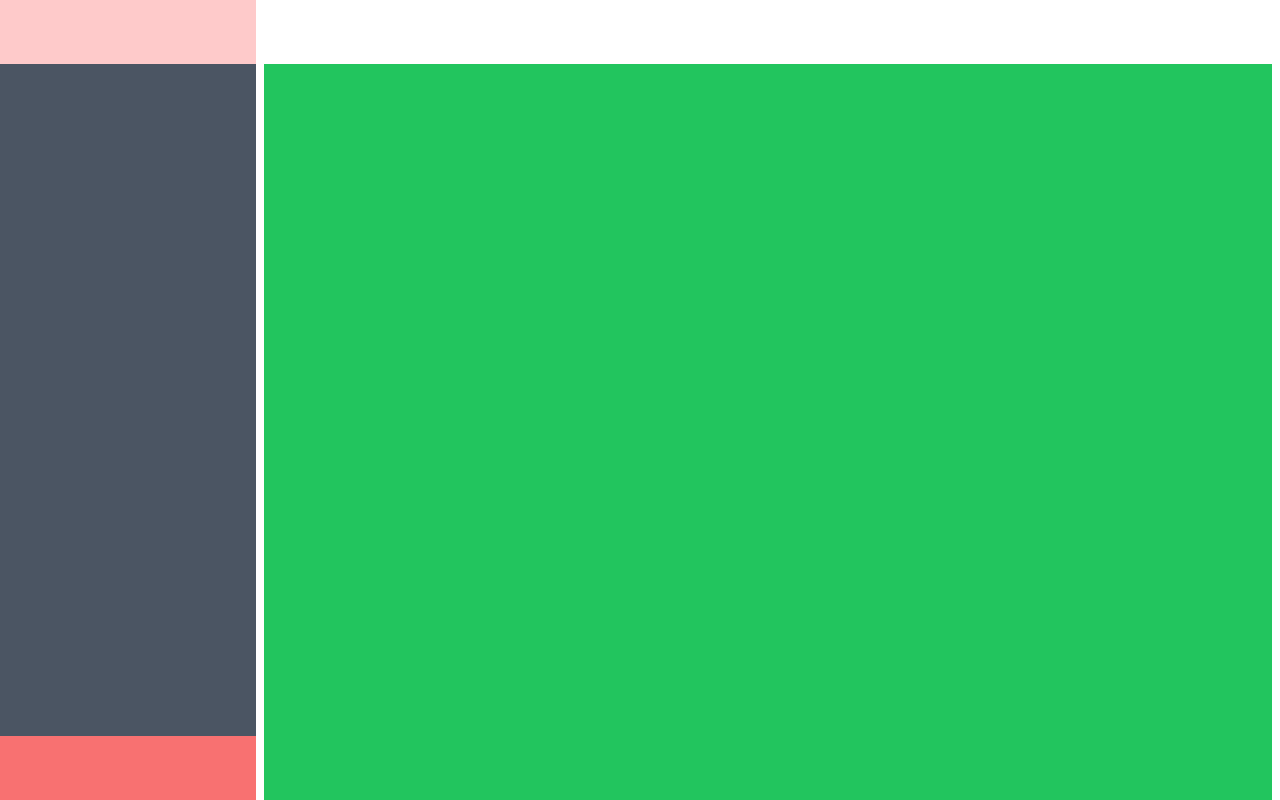
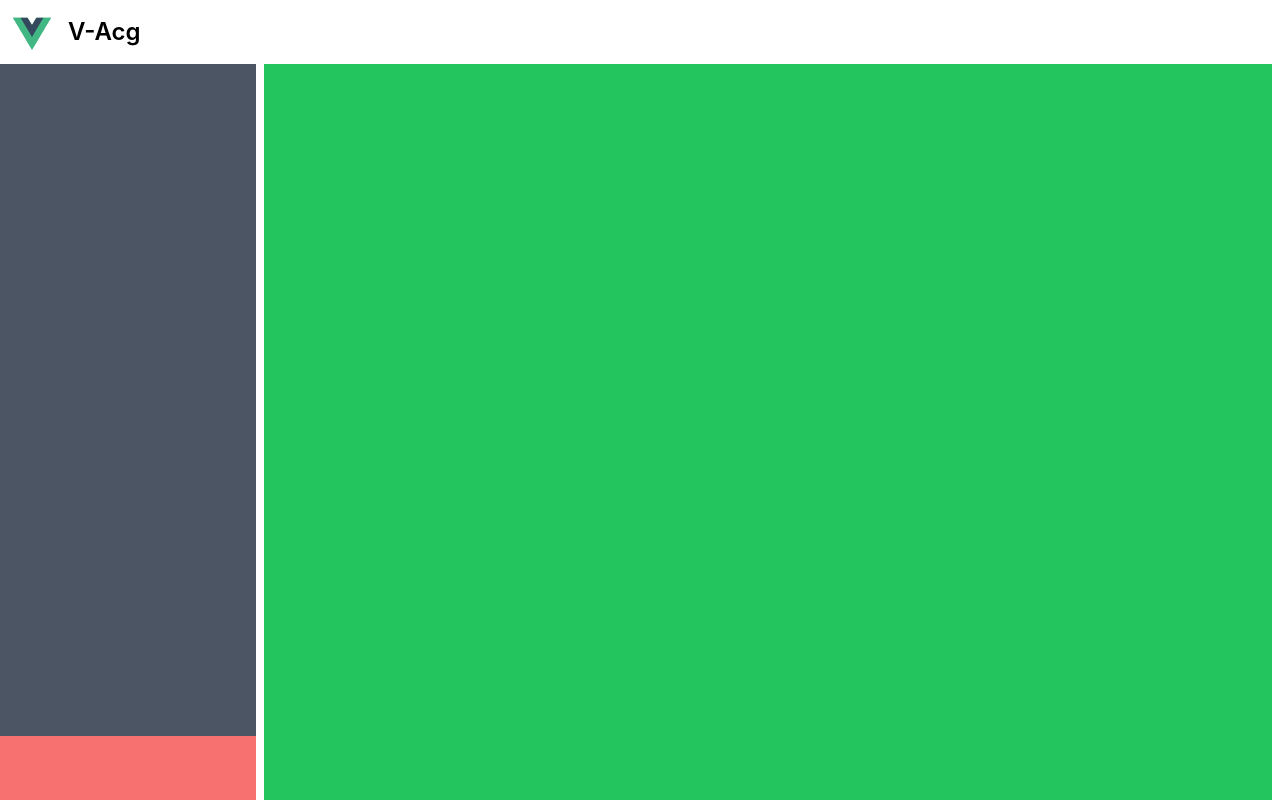
Before and after one commit to azin-violet/nya-acg, a Vue app: page / in a window 1280 px wide. Shown: the top 800 px of the page. Built offline with nearby package versions, Linux system fonts and the light colour scheme; some icons are missing.

Commit message:
feat: sidebar header

```diff
--- a/src/store/app.ts
+++ b/src/store/app.ts
@@ -5,6 +5,7 @@ export const useAppStore = defineStore({
   state: () => ({
     collapse: false,
     isMobile: false,
+    title: 'V-Acg'
   }),
   getters: {
   },
--- a/src/views/Aside.vue
+++ b/src/views/Aside.vue
@@ -5,17 +5,35 @@
       'w-[var(--sidebar-width)]': !appStore.collapse,
       'w-[var(--sidebar-width-collapse)]': appStore.collapse && !appStore.isMobile,
       'w-0': appStore.collapse && appStore.isMobile,
-      'fixed': appStore.isMobile,
-      'sticky': !appStore.isMobile
+      fixed: appStore.isMobile,
+      sticky: !appStore.isMobile,
     }"
   >
-  <div class="h-[var(--header-height)] left-0 top-0 bg-red-200">
-  </div>
-  <div class="bg-red-300 overflow-y-auto h-[calc(100vh-var(--header-height))] pb-4rem">
-    <div class="h-800px bg-gray-600"></div>
-  </div>
-  <div class="h-4rem bg-red-400 z-1 absolute left-0 bottom-0 w-full">
-  </div>
+    <!-- sidebar header -->
+    <div class="h-[var(--header-height)] left-0 top-0 flex">
+      <div class="w-[var(--sidebar-width-collapse)] flex items-center justify-center">
+        <RouterLink :to="{ name: 'Root' }"><img src="@/assets/vue.svg" alt="logo" /></RouterLink>
+      </div>
+      <div
+        class="flex-1 flex items-center text-xl lg:text-2xl font-semibold ml-1 truncate"
+        v-show="!appStore.collapse"
+      >
+        <RouterLink :to="{ name: 'Root' }"
+          ><span>{{ appStore.title }}</span></RouterLink
+        >
+      </div>
+    </div>
+    <!-- sidebar header end -->
+
+    <!-- sidebar menu -->
+    <div class="bg-red-300 overflow-y-auto h-[calc(100vh-var(--header-height))] pb-4rem">
+      <div class="h-800px bg-gray-600"></div>
+    </div>
+    <!-- sidebar menu end -->
+
+    <!-- sidebar anchor -->
+    <div class="h-4rem bg-red-400 z-1 absolute left-0 bottom-0 w-full"></div>
+    <!-- sidebar anchor end -->
   </aside>
 </template>
 <script setup lang="ts">
@@ -25,6 +43,6 @@ const appStore = useAppStore()
 </script>
 <style scoped>
 aside {
-  transition: width 300ms ease;
+  transition: all 300ms ease;
 }
 </style>
```
